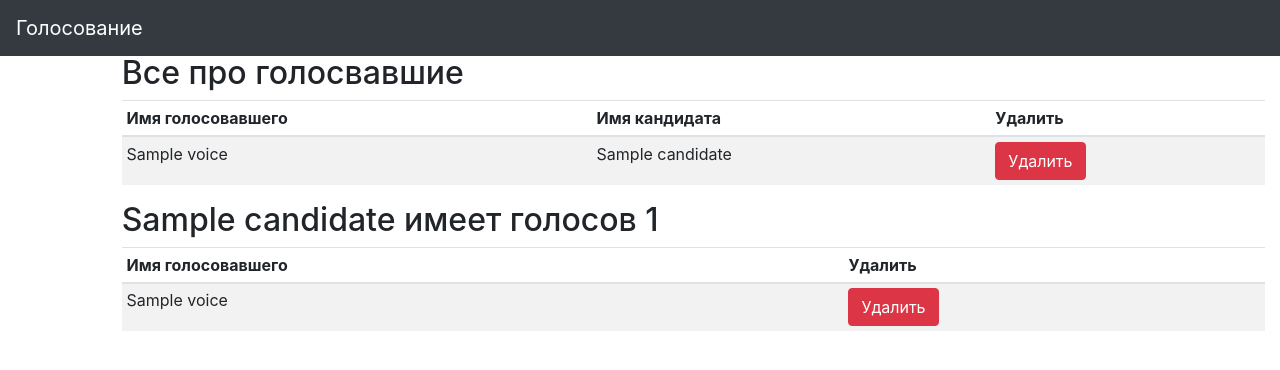
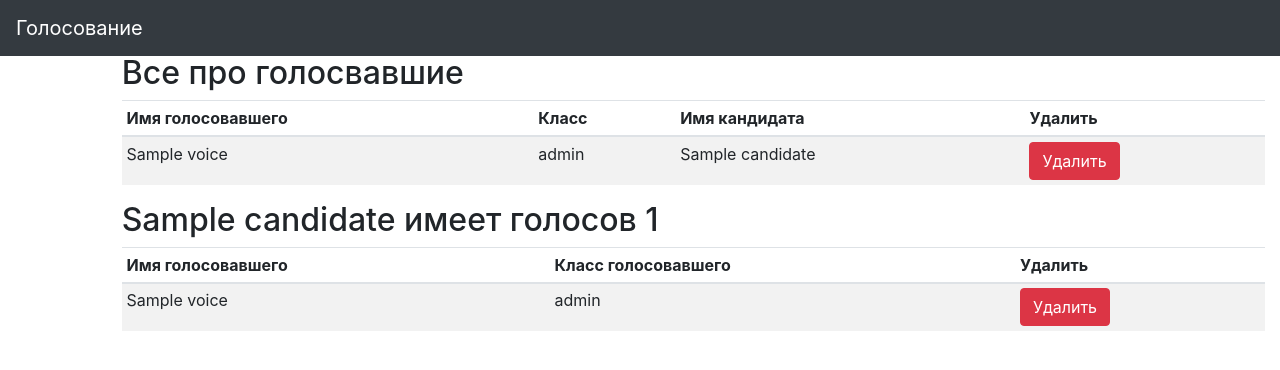
Before and after one commit to davidyc/MyPythonWebApp, a Django app: page /jobs/voite/showall in a window 1280 px wide. Shown: the top 370 px of the page. Run offline with Django 3.2, Linux system fonts and the light colour scheme; a user stored in the database is signed in; tables that the repository leaves empty hold one stand-in row (values such as "Sample post"); some libraries are stand-ins or nearby versions.

Commit message:
Add level to html page

```diff
--- a/MyPorfolio-project/jobs/templates/voice/index.html
+++ b/MyPorfolio-project/jobs/templates/voice/index.html
@@ -16,6 +16,8 @@
                 <label for="InputWord">
                 <label for="InputWord">Ваше имя</label>
                 {{form.name}}
+                <label for="InputWord">Ваш класс</label>
+                {{form.level}}
               </div>
               <div class="form-group">
                 <label for="InputWord2">Выберите кандидата :</label>
--- a/MyPorfolio-project/jobs/templates/voice/showall.html
+++ b/MyPorfolio-project/jobs/templates/voice/showall.html
@@ -9,6 +9,7 @@
       <thead>
         <tr>
           <th>Имя голосовавшего</th>
+          <th>Класс</th>
           <th>Имя кандидата</th>
           <th>Удалить</th>
         </tr>
@@ -17,6 +18,7 @@
         {% for voice in voices %}
         <tr>
           <td>{{voice.name}}</td>
+          <td>{{voice.level}}</td>
           <td>{{voice.candidate.name}}</td>
           <td> <a href="{% url 'deletevoice' voice.id %}"><button type="button" class="btn btn-danger">Удалить</button></a>
           </td>
@@ -33,6 +35,7 @@
         <thead>
           <tr>
             <th>Имя голосовавшего</th>
+            <th>Класс голосовавшего</th>
             <th>Удалить</th>
           </tr>
         </thead>
@@ -40,6 +43,7 @@
           {% for v in cwv.voices %}
           <tr>
             <td>{{v.name}}</td>
+            <td>{{v.level}}</td>
             <td><a href="{% url 'deletevoice' v.id %}"><button type="button" class="btn btn-danger">Удалить</button></a>
             </td>
           </tr>
--- a/MyPorfolio-project/voice/forms.py
+++ b/MyPorfolio-project/voice/forms.py
@@ -6,7 +6,8 @@ from .models import Voice
 class VoiceForm(ModelForm):
     class Meta:
         model = Voice
-        fields = ['name', 'candidate']
+        fields = ['name', 'level', 'candidate']
         widgets = {
-            'name': forms.TextInput(attrs={'placeholder': 'Ваше ФИО',"class":'form-control'})
+            'name': forms.TextInput(attrs={'placeholder': 'Ваше ФИО',"class":'form-control'}),
+            'level': forms.TextInput(attrs={'placeholder': 'Ваш класс',"class":'form-control'})
         }
--- a/MyPorfolio-project/voice/models.py
+++ b/MyPorfolio-project/voice/models.py
@@ -10,7 +10,7 @@ class Candidate(models.Model):
 
 class Voice(models.Model):
     name = models.CharField(max_length=50)
-    level = models.CharField(max_length=25, default="Не указан")
+    level = models.CharField(max_length=25, default="")
     candidate = models.ForeignKey(Candidate, on_delete=models.CASCADE)
 
 
```
